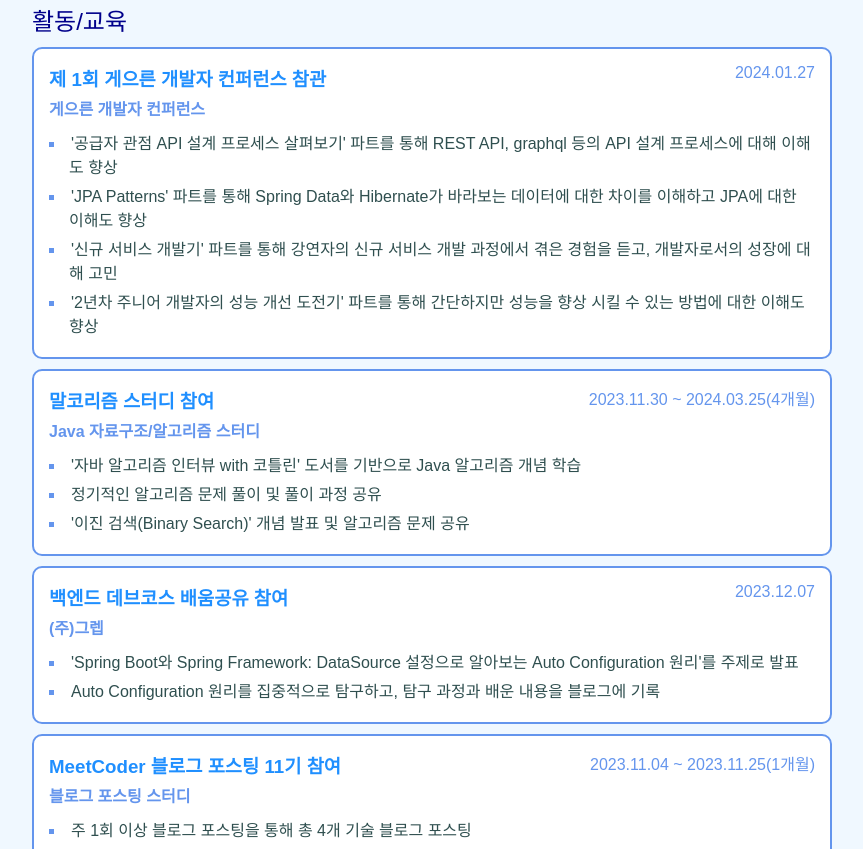
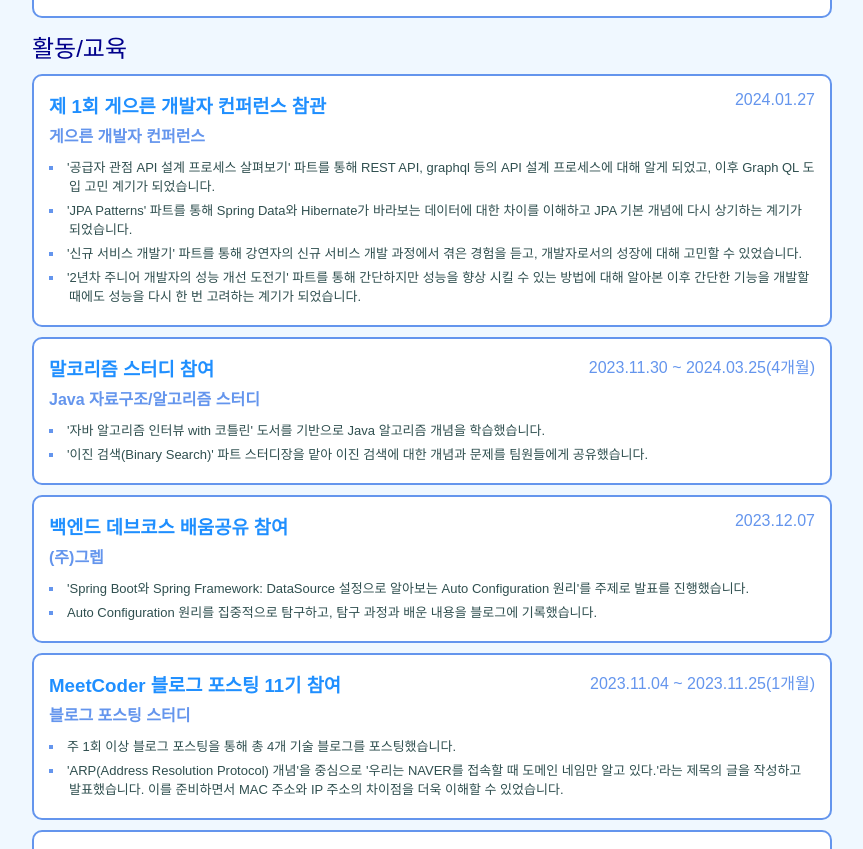
Before and after one commit to Sehee-Lee-01/Sehee-Lee-01.github.io, a React (Create React App) app: page / in a window 1280 px wide. Shown: the part 1920-2769 px from the top of the page, without its empty margins (208-1071 px from the left). Built offline with nearby package versions, Linux system fonts and the light colour scheme; a web font is replaced by a local one.

Commit message:
docs: 이력서 업데이트

```diff
--- a/src/assets/json/activity.json
+++ b/src/assets/json/activity.json
@@ -6,10 +6,10 @@
       "agency": "게으른 개발자 컨퍼런스",
       "date": "2024.01.27",
       "work": [
-        "'공급자 관점 API 설계 프로세스 살펴보기' 파트를 통해 REST API, graphql 등의 API 설계 프로세스에 대해 이해도 향상",
-        "'JPA Patterns' 파트를 통해 Spring Data와 Hibernate가 바라보는 데이터에 대한 차이를 이해하고 JPA에 대한 이해도 향상",
-        "'신규 서비스 개발기' 파트를 통해 강연자의 신규 서비스 개발 과정에서 겪은 경험을 듣고, 개발자로서의 성장에 대해 고민",
-        "'2년차 주니어 개발자의 성능 개선 도전기' 파트를 통해 간단하지만 성능을 향상 시킬 수 있는 방법에 대한 이해도 향상"
+        "'공급자 관점 API 설계 프로세스 살펴보기' 파트를 통해 REST API, graphql 등의 API 설계 프로세스에 대해 알게 되었고, 이후 Graph QL 도입 고민 계기가 되었습니다.",
+        "'JPA Patterns' 파트를 통해 Spring Data와 Hibernate가 바라보는 데이터에 대한 차이를 이해하고 JPA 기본 개념에 다시 상기하는 계기가 되었습니다.",
+        "'신규 서비스 개발기' 파트를 통해 강연자의 신규 서비스 개발 과정에서 겪은 경험을 듣고, 개발자로서의 성장에 대해 고민할 수 있었습니다.",
+        "'2년차 주니어 개발자의 성능 개선 도전기' 파트를 통해 간단하지만 성능을 향상 시킬 수 있는 방법에 대해 알아본 이후 간단한 기능을 개발할 때에도 성능을 다시 한 번 고려하는 계기가 되었습니다."
       ]
     },
     {
@@ -18,9 +18,8 @@
       "agency": "Java 자료구조/알고리즘 스터디",
       "date": "2023.11.30 ~ 2024.03.25(4개월)",
       "work": [
-        "'자바 알고리즘 인터뷰 with 코틀린' 도서를 기반으로 Java 알고리즘 개념 학습",
-        "정기적인 알고리즘 문제 풀이 및 풀이 과정 공유",
-        "'이진 검색(Binary Search)' 개념 발표 및 알고리즘 문제 공유"
+        "'자바 알고리즘 인터뷰 with 코틀린' 도서를 기반으로 Java 알고리즘 개념을 학습했습니다.",
+        "'이진 검색(Binary Search)' 파트 스터디장을 맡아 이진 검색에 대한 개념과 문제를 팀원들에게 공유했습니다."
       ]
     },
     {
@@ -29,8 +28,8 @@
       "agency": "(주)그렙",
       "date": "2023.12.07",
       "work": [
-        "'Spring Boot와 Spring Framework: DataSource 설정으로 알아보는 Auto Configuration 원리'를 주제로 발표",
-        "Auto Configuration 원리를 집중적으로 탐구하고, 탐구 과정과 배운 내용을 블로그에 기록"
+        "'Spring Boot와 Spring Framework: DataSource 설정으로 알아보는 Auto Configuration 원리'를 주제로 발표를 진행했습니다.",
+        "Auto Configuration 원리를 집중적으로 탐구하고, 탐구 과정과 배운 내용을 블로그에 기록했습니다."
       ]
     },
     {
@@ -39,8 +38,8 @@
       "agency": "블로그 포스팅 스터디",
       "date": "2023.11.04 ~ 2023.11.25(1개월)",
       "work": [
-        "주 1회 이상 블로그 포스팅을 통해 총 4개 기술 블로그 포스팅",
-        "'ARP(Address Resolution Protocol) 개념'을 중심으로 '우리는 NAVER를 접속할 때 도메인 네임만 알고 있다.'라는 제목의 블로그 포스팅 및 내용 발표"
+        "주 1회 이상 블로그 포스팅을 통해 총 4개 기술 블로그를 포스팅했습니다.",
+        "'ARP(Address Resolution Protocol) 개념'을 중심으로 '우리는 NAVER를 접속할 때 도메인 네임만 알고 있다.'라는 제목의 글을 작성하고 발표했습니다. 이를 준비하면서 MAC 주소와 IP 주소의 차이점을 더욱 이해할 수 있었습니다."
       ]
     },
     {
@@ -49,12 +48,11 @@
       "agency": "(주)그렙",
       "date": "2023.09.19 ~ 2024.03.25(6개월)",
       "work": [
-        "프레임워크 없이 Java 언어로 도서 관리 시스템 만들기 프로젝트 진행. OOP, Spring Framework Core 기술에 대한 이해도 향상.",
-        "Spring MVC 구조로 바우처 관리 시스템 만들기 프로젝트를 페어 프로그래밍으로 진행. 초반에는 Web 기능 없이 CLI 애플리케이션을 구현한 후, Web 기능(ThymeLeaf, REST API 등)을 추가하여 Web 애플리케이션으로 전환하면서 OOP에 대한 이해도 향상.",
-        "JPA를 이용해 게시판 시스템 만들기 프로젝트를 페어 프로그래밍으로 진행. JPA를 이용하여 CRUD 기능 구현하면서 기존 JDBC, JDBC Template, MyBatis와 비교하며 JPA의 장점을 이해하고, JPA에 대한 이해도 향상.",
-        "JPA 위클리 미션을 통해 JPA, 영속성 컨텍스트에 대한 이해도 향상.",
-        "SpringSecurity 미션을 통해 FilterChainProxy를 중심으로 SpringSecurity에 대한 이해도 향상.",
-        "2명 이상의 페어 프로그래밍으로 Short-URL 서비스 만들기 프로젝트 진행. Redirect와 Forward의 차이점을 이해하고, URL 단축 알고리즘에 대한 이해도 향상."
+        "프레임워크 없이 Java 언어로만 도서 관리 시스템을 구현하여 OOP, Spring Framework Core 기술에 대한 이해도 향상시켰습니다.",
+        "Spring MVC 구조로 바우처 관리 시스템 만들기 프로젝트를 페어 프로그래밍으로 진행했습니다. 초반에는 Web 기능 없이 CLI 애플리케이션을 구현한 후, Web 기능(ThymeLeaf, REST API 등)을 추가하여 Web 애플리케이션으로 전환하면서 OOP에 대해 더욱 이해할 수 있었습니다.",
+        "JPA를 이용해 게시판 시스템 만들기 프로젝트를 페어 프로그래밍으로 진행. JPA를 이용하여 CRUD 기능 구현하면서 기존 JDBC, JDBC Template, MyBatis와 비교하며 JPA의 장점을 이해할 수 있었습니다.",
+        "SpringSecurity 미션을 통해 FilterChainProxy를 중심으로 Spring Security 구조를 이해할 수 있었습니다.",
+        "2명 이상의 페어 프로그래밍으로 Short-URL 서비스를 구현하면서 Redirect와 Forward의 차이점을 이해하고, URL 단축 알고리즘에 대해 접해보고 이해할 수 있었습니다."
       ]
     },
     {
@@ -64,10 +62,9 @@
       "date": "2023.03.01 ~ 2023.05.31(2개월)",
       "url": "https://changeable-haumea-0bb.notion.site/5ae534fab383492686d529d09511c047",
       "work": [
-        "SW 전공생 3명으로 스터디 구성 후, 팀장 역할로서 스터디 일정 조율 및 스터디 내용 공지",
-        "'면접을 위한 CS 전공지식 노트' 서적에서 디자인 패턴과 네트워크 중심으로 학습 진행",
-        "AWS Solution Architect Associate 과정 내용을 일부 학습(수강했던 '클라우드 컴퓨팅' 과목 지식 보충)",
-        "JAVA로 알고리즘 문제 풀이 후, 팀원 간 풀이 과정 공유"
+        "SW 전공생 3명으로 스터디 구성 후, 팀장 역할로서 스터디를 진행했습니다.",
+        "'면접을 위한 CS 전공지식 노트' 서적에서 디자인 패턴과 네트워크를 중심으로 학습 후, 팀원 간 지식 공유 및 토론을 진행했습니다.",
+        "AWS Solution Architect Associate 과정 내용을 일부 학습(수강했던 '클라우드 컴퓨팅' 과목 지식 보충)하고 팀원 간 지식 공유 및 토론을 진행했습니다."
       ]
     },
     {
@@ -76,10 +73,10 @@
       "agency": "국민대학교 임베디드 SW 학술 동아리",
       "date": "2021.11. ~ 2022.12.(1년 2개월)",
       "work": [
-        "한국장학재단 동계 온라인 재능봉사 캠프(풍양초등학교, 엔트리 교육) 부팀장",
-        "인트인 4차산업혁명 공모전 아이디어 분야(메타버스) 참가",
-        "제 16회 공개 SW 개발자 대회 참가 및 본선 진출, 우수작 선정",
-        "제 20회 임베디드 SW 경진대회 참가 및 수상"
+        "한국장학재단 동계 온라인 재능봉사 캠프(풍양초등학교, 엔트리 교육) 부팀장 역할로 참여했습니다.",
+        "인트인 4차산업혁명 공모전 아이디어 분야(메타버스)에 참가했습니다.",
+        "제 16회 공개 SW 개발자 대회 참가 및 본선 진출하여 우수작으로 선정되었습니다.",
+        "제 20회 임베디드 SW 경진대회 참가하여 최우수상을 수상했습니다."
       ]
     }
   ]
--- a/src/components/activity/style.css
+++ b/src/components/activity/style.css
@@ -0,0 +1,3 @@
+.mul-line-list {
+    font-size: small;
+}
--- a/src/components/contact/Contact.tsx
+++ b/src/components/contact/Contact.tsx
@@ -56,12 +56,14 @@ function Contact() {
                 <b>소스 코드</b>를 먼저 찾아봅니다.
               </li>
               <li>
+                안정적인 기능을 구현하기 위해 <b>테스트 작성</b>을 중요시합니다.
+              </li>
+              <li>
                 개발자의 입장이 아닌 <b>사용자의 입장</b>을 생각하며 서비스를
                 개발합니다.
               </li>
               <li>
-                <b>활발한 커뮤니케이션</b>을 지향하며 팀원들과 적극적으로
-                소통합니다.
+                <b>활발한 커뮤니케이션</b>을 지향합니다.
               </li>
             </ol>
           </p>
```
Also changed, not shown: src/assets/json/project.json (+77 -7 lines), 1 other file (tests, documents, lock files or other folders).
